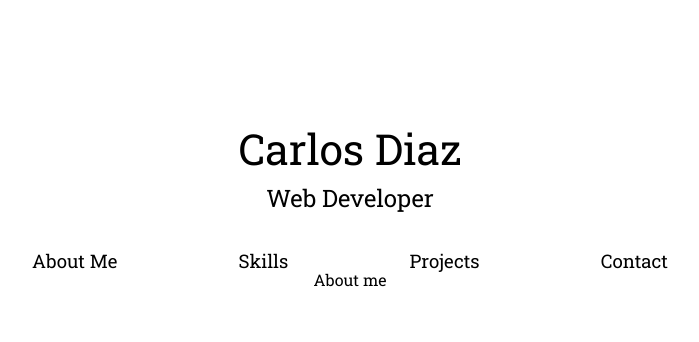
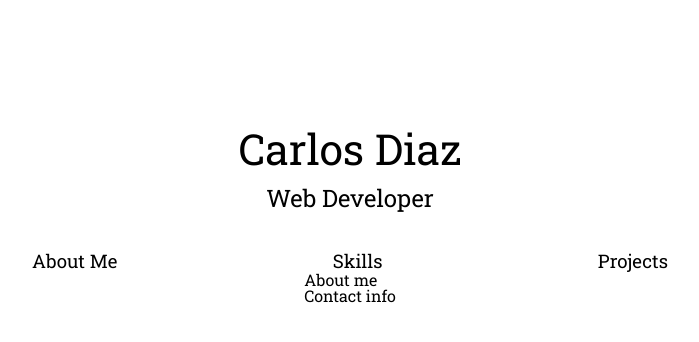
Before and after one commit to bycdiaz/portfolio, a React (Create React App) app: page / in a window 1280 px wide. Shown: the top 342 px of the page, without its empty margins (290-989 px from the left). Built offline with nearby package versions, Linux system fonts and the light colour scheme.

Commit message:
Moves contact info to About component.

```diff
--- a/src/App.js
+++ b/src/App.js
@@ -7,8 +7,7 @@ class App extends React.Component {
   state = {
     about:true,
     skills: false,
-    projects: false,
-    contact: false
+    projects: false
   }
 
   showAbout = () => {
@@ -16,8 +15,7 @@ class App extends React.Component {
       {
         about: true,
         skills: false,
-        projects: false,
-        contact: false
+        projects: false
       }
     )
   }
@@ -27,8 +25,7 @@ class App extends React.Component {
       {
         about: false,
         skills: true,
-        projects: false,
-        contact: false
+        projects: false
       }
     )
   }
@@ -38,8 +35,7 @@ class App extends React.Component {
       {
         about: false,
         skills: false,
-        projects: true,
-        contact: false
+        projects: true
       }
     )
   }
@@ -49,8 +45,7 @@ class App extends React.Component {
       {
         about: false,
         skills: false,
-        projects: false,
-        contact: true
+        projects: false
       }
     )
   }
@@ -64,13 +59,11 @@ class App extends React.Component {
           showAbout={this.showAbout}
           showSkills={this.showSkills}
           showProjects={this.showProjects}
-          showContact={this.showContact}
         />
         <TabContent
           about={this.state.about}
           skills={this.state.skills}
           projects={this.state.projects}
-          contact={this.state.contact}
         />
       </div>
     );
--- a/src/components/About.js
+++ b/src/components/About.js
@@ -2,9 +2,15 @@ import React from 'react';
 
 function About() {
   return (
-    <p className="about">
-        About me
-    </p>
+    <div className="about">
+      <div className="bio">
+        <p>About me</p>
+      </div>
+      <div className="contact">
+        <p>Contact info</p>
+      </div>
+    </div>
+
   );
 }
 
--- a/src/components/Contact.js
+++ /dev/null
@@ -1,11 +0,0 @@
-import React from 'react';
-
-function Contact() {
-  return (
-    <p className="contact">
-        Contact me
-    </p>
-  );
-}
-
-export default Contact;
--- a/src/components/NavMenu.js
+++ b/src/components/NavMenu.js
@@ -7,7 +7,6 @@ function NavMenu(props) {
       <li className="nav-item" onClick={props.showAbout}>About Me</li>
       <li className="nav-item" onClick={props.showSkills}>Skills</li>
       <li className="nav-item" onClick={props.showProjects}>Projects</li>
-      <li className="nav-item" onClick={props.showContact}>Contact</li>
     </ul>
   );
 }
--- a/src/components/Skills.js
+++ b/src/components/Skills.js
@@ -8,7 +8,7 @@ function Skills() {
       {
         skillList.map(skill => {
           return (
-            <div class="skill" key={skill['skillName']}>
+            <div className="skill" key={skill['skillName']}>
               <img
                 className="skill-image"
                 src={skill['image']}
--- a/src/components/TabContent.js
+++ b/src/components/TabContent.js
@@ -2,7 +2,6 @@ import React from "react";
 import About from "./About";
 import Skills from "./Skills";
 import Projects from "./Projects";
-import Contact from "./Contact";
 
 function TabContent(props) {
   function ShowContents() {
@@ -12,8 +11,6 @@ function TabContent(props) {
       return <Skills />
     } else if (props.projects) {
       return <Projects />
-    } else if (props.contact) {
-      return <Contact />
     }
   }
 
```
